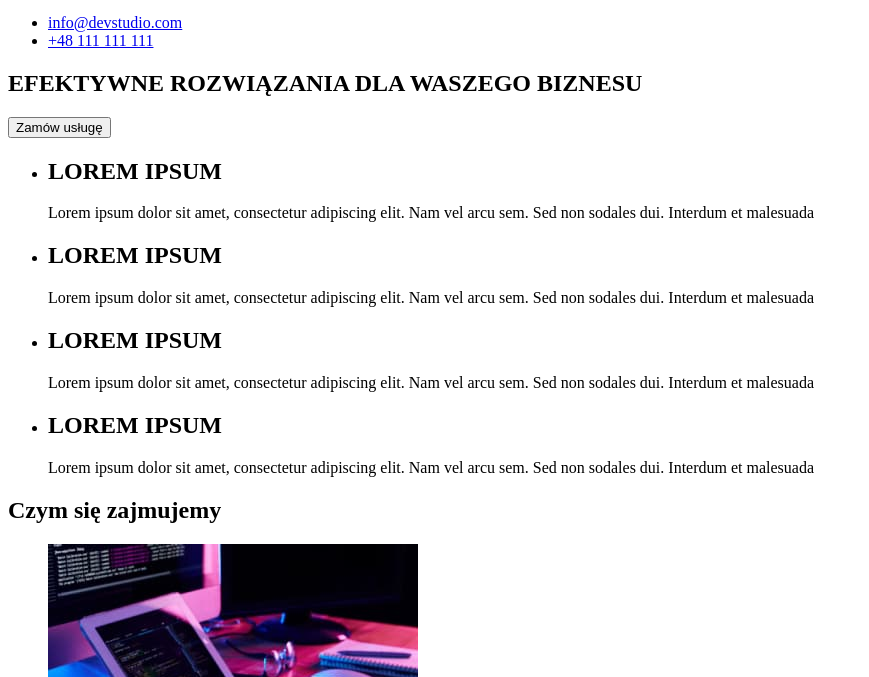
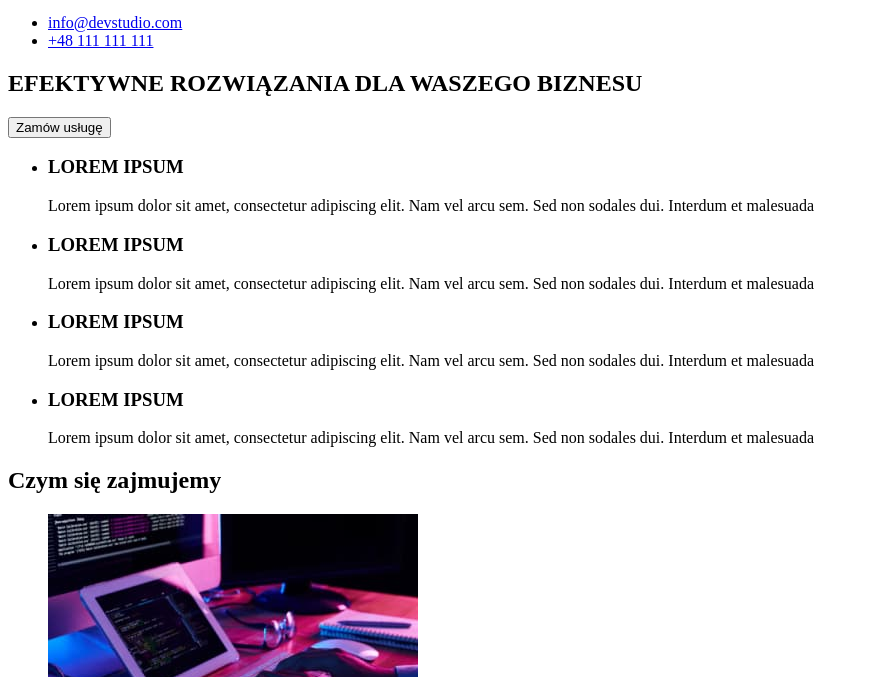
Before and after one commit to KamilaKozlowska/goit-markup-hw-01, a plain HTML site: page index.html in a window 1280 px wide. Shown: the part 123-800 px from the top of the page, without its empty margins (0-869 px from the left). Drawn offline with Linux system fonts and the light colour scheme.

Commit message:
Update 4 index.html

```diff
--- a/index.html
+++ b/index.html
@@ -30,19 +30,19 @@
     <section>
         <ul>
             <li>
-                <h2>LOREM IPSUM</h2>
+                <h3>LOREM IPSUM</h3>
                 <p>Lorem ipsum dolor sit amet, consectetur adipiscing elit. Nam vel arcu sem. Sed non sodales dui. Interdum et malesuada</p>
             </li>
             <li>
-                <h2>LOREM IPSUM</h2>
+                <h3>LOREM IPSUM</h3>
                 <p>Lorem ipsum dolor sit amet, consectetur adipiscing elit. Nam vel arcu sem. Sed non sodales dui. Interdum et malesuada</p>
             </li>
             <li>
-                <h2>LOREM IPSUM</h2>
+                <h3>LOREM IPSUM</h3>
                 <p>Lorem ipsum dolor sit amet, consectetur adipiscing elit. Nam vel arcu sem. Sed non sodales dui. Interdum et malesuada</p>
             </li>
             <li>
-                <h2>LOREM IPSUM</h2>
+                <h3>LOREM IPSUM</h3>
                 <p>Lorem ipsum dolor sit amet, consectetur adipiscing elit. Nam vel arcu sem. Sed non sodales dui. Interdum et malesuada</p>
             </li>
         </ul>
```
